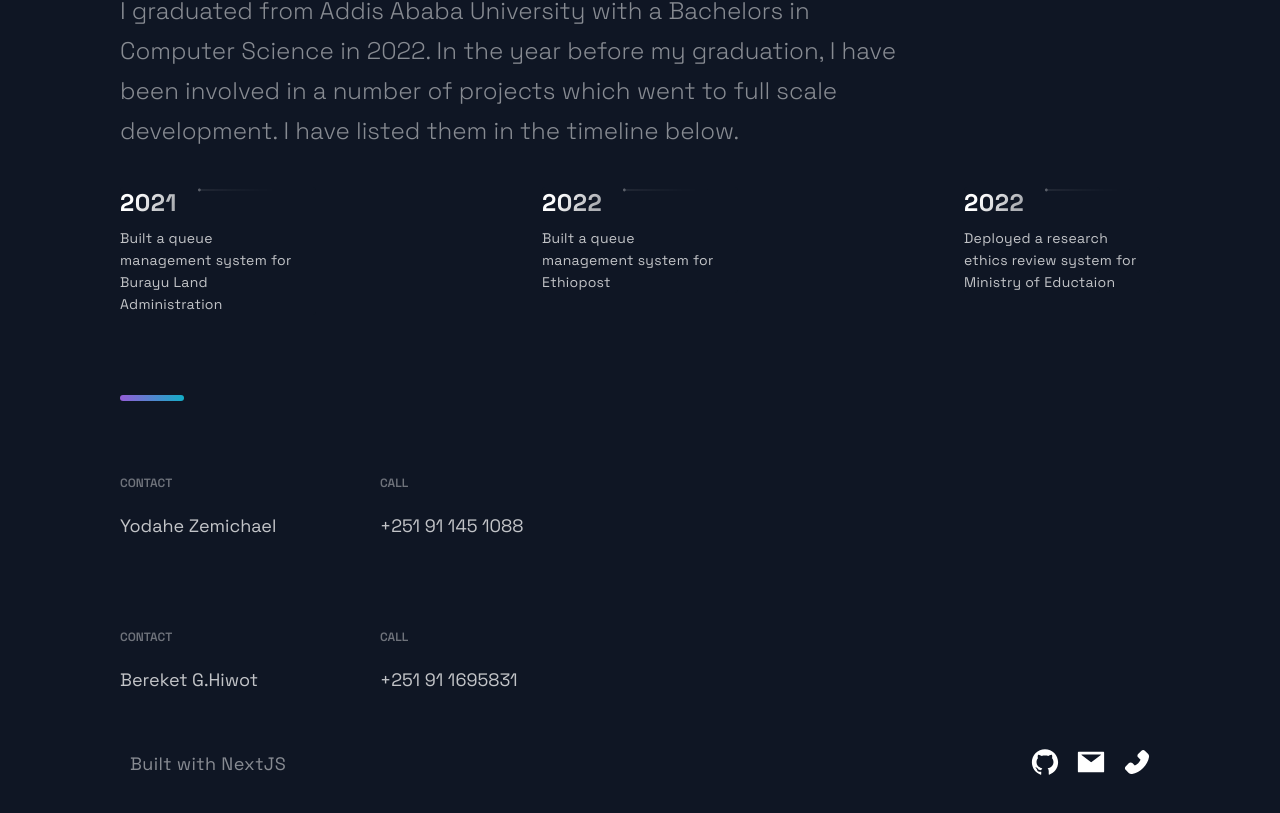
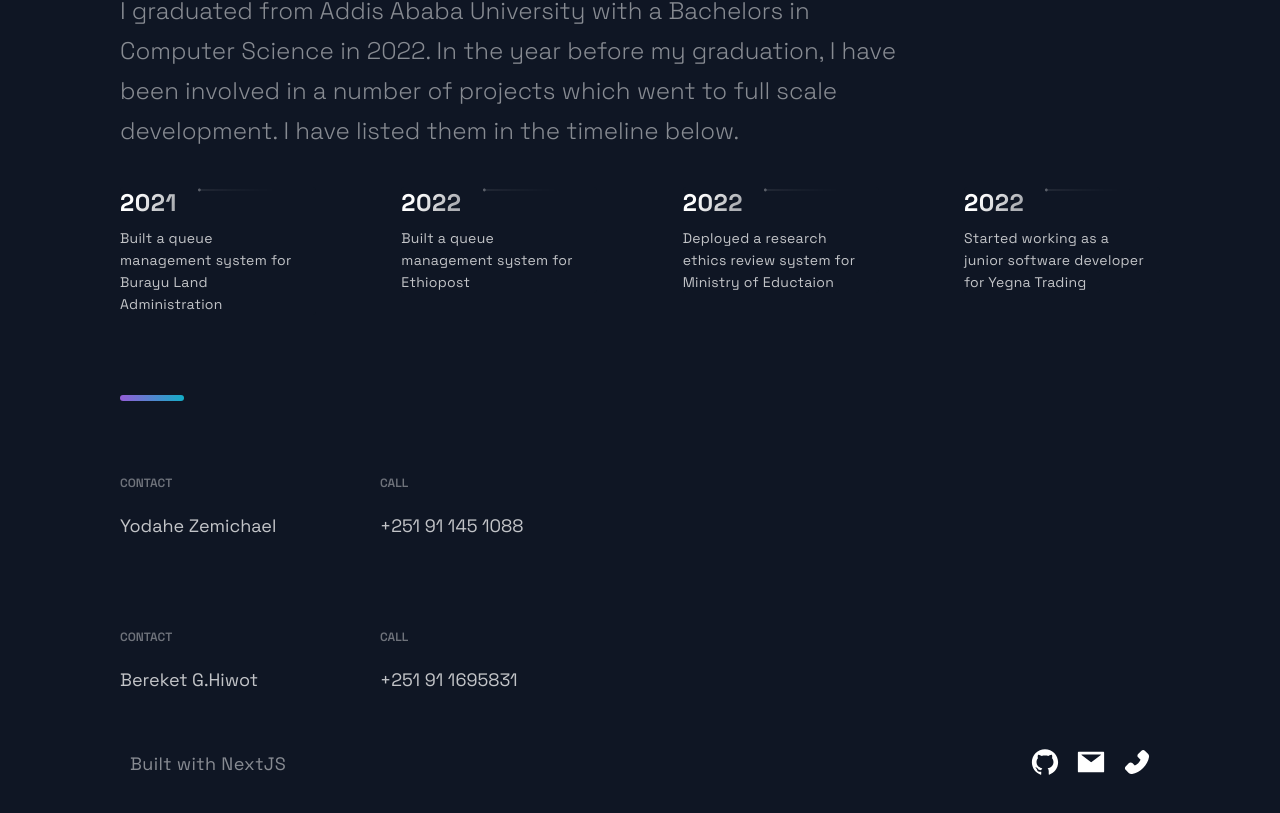
Before and after one commit to NahomAraya/personal-portfolio, a Next.js app: page / in a window 1280 px wide. Shown: the part 2750-3563 px from the top of the page. Built offline with nearby package versions, Linux system fonts and the light colour scheme.

Commit message:
added to timeline

```diff
--- a/src/constants/constants.js
+++ b/src/constants/constants.js
@@ -41,4 +41,5 @@ export const TimeLineData = [
   { year: 2021, text: 'Built a queue management system for Burayu Land Administration', },
   { year: 2022, text: 'Built a queue management system for Ethiopost', },
   { year: 2022, text: 'Deployed a research ethics review system for Ministry of Eductaion', },
+  { year: 2022, text: 'Started working as a junior software developer for Yegna Trading', },
 ];
```
Also changed, not shown: 1 other file (tests, documents, lock files or other folders).
